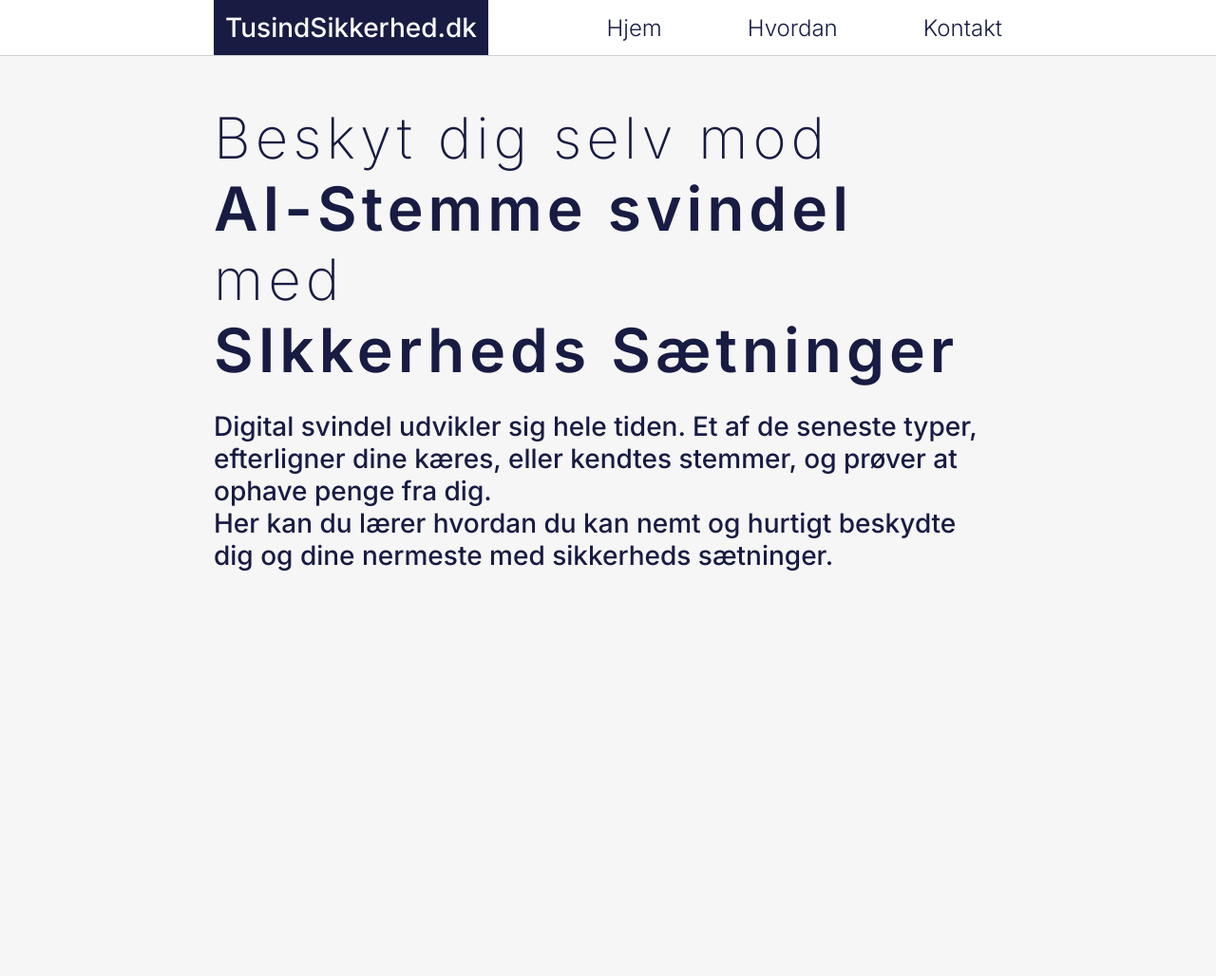
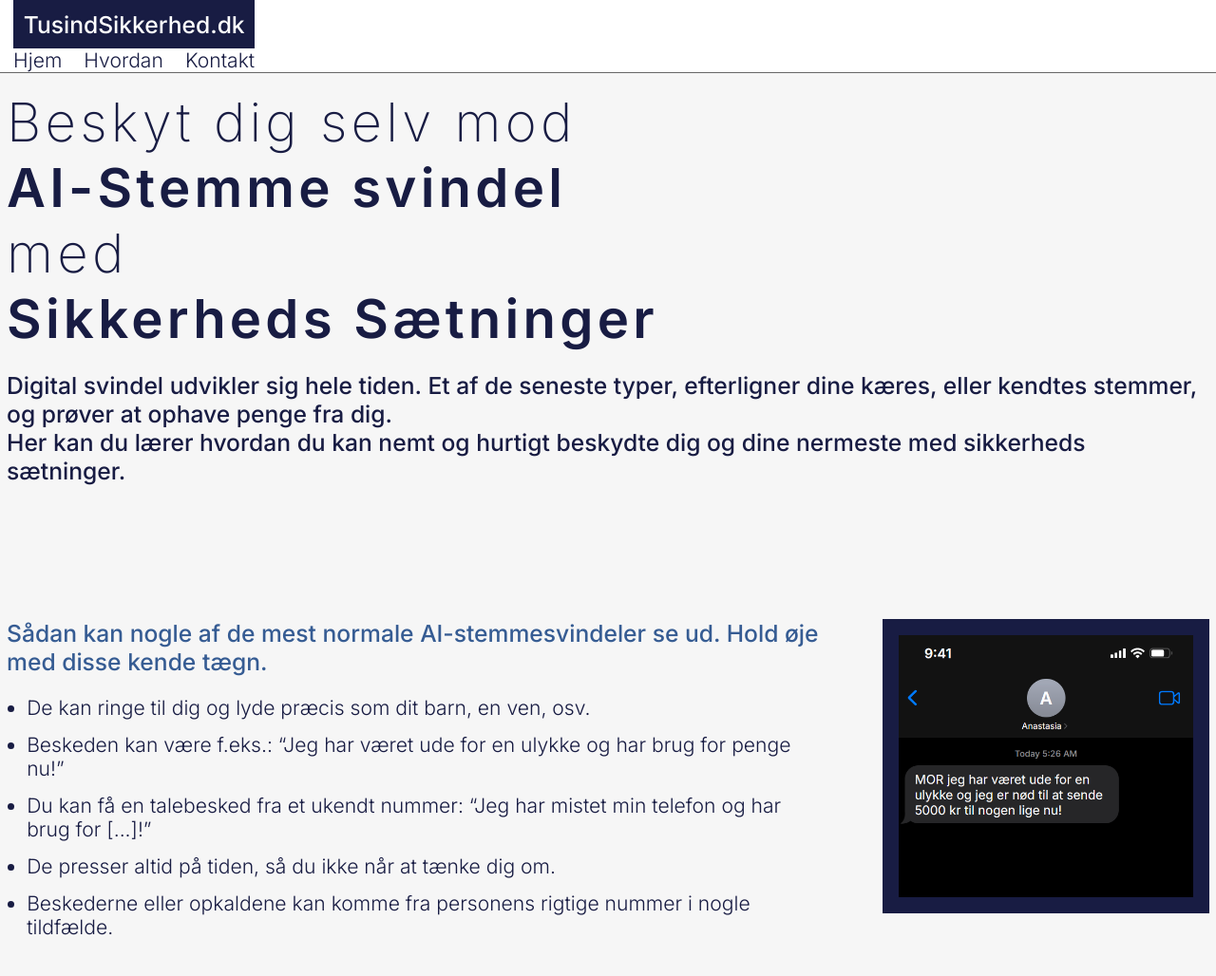
Before and after one commit to OscHIBA/proj2, a plain HTML site: page index.html in a window 1280 px wide. Shown: the whole page at 95% size. Before the commit the page ends 800 px from the top, so only its background shows below. Drawn offline with Linux system fonts and the light colour scheme.

Commit message:
worked on scaling for mobile

```diff
--- a/css/global_style.css
+++ b/css/global_style.css
@@ -1,10 +1,16 @@
 @import url('https://fonts.googleapis.com/css2?family=Inter:ital,opsz,wght@0,14..32,100..900;1,14..32,100..900&display=swap');
 
 :root{
+    --MaxPagegap: 1400px;
 
     --DarkBlue: #181C43;
+    --MediumBlue: #365C93;
     --Background1: white;
     --Background2: #F6F6F6;
+}
+
+html {
+    font-size: clamp(12px, 1.1vw, 16px);
 }
 
 * {
@@ -12,6 +18,7 @@
     color: rgb(0, 0, 0);
     font-family: "Inter", sans-serif;
     font-weight: 300;
+    box-sizing: border-box;
 
 }
 
@@ -27,34 +34,37 @@ body {
 
 h1 {
     color: var(--DarkBlue);
-    font-size: 60px;
+    font-size: 4rem;
 
     font-weight: 200;
-    letter-spacing: 5px;
+    letter-spacing: 0.3rem;
 
 }
 
 h1.bold {
     color: var(--DarkBlue);
-    font-size: 64px;
     font-weight: 600;
 }
 
 
 h2 {
     color: var(--DarkBlue);
-    font-size: 40px;
+    font-size: 2.5rem;
 
     font-weight: 200;
-    letter-spacing: 5px;
+    letter-spacing: 0.3rem;
 }
 
 h3 {
     color: var(--DarkBlue);
-    font-size: 28px;
+    font-size: 1.75rem;
 
     font-weight: 500;
-    letter-spacing: 0px;
+    letter-spacing: 0;
+}
+
+h3.blue {
+    color: var(--MediumBlue);
 }
 
 h3.white {
@@ -62,46 +72,90 @@ h3.white {
 }
 
 h4 {
-    font-size: 24px;
+    font-size: 1.5rem;
 
     font-weight: 500;
-    letter-spacing: 0px;
+    letter-spacing: 0;
 }
 
 p {
     color: var(--DarkBlue);
-    font-size: 24px;
+    font-size: 1.5rem;
     font-weight: 300;
 }
 
 p.big {
-    font-size: 28px;
+    font-size: 1.75rem;
     font-weight: 500;
-    letter-spacing: 0px;
+    letter-spacing: 0;
+}
+
+img {
+  border: 1.25rem solid var(--DarkBlue);
+  box-sizing: border-box;
+  width: 32rem;
+  max-width: 100%;
+}
+
+
+
+.container {
+    width: min(100% - 1rem, var(--MaxPagegap));
+    margin: 1.2rem auto;
+}
+
+.subcontainer {
+    margin-bottom: 10rem;
+    flex: 1;
+}
+.subcontainer div {
+    margin-bottom: 1.5rem;
+}
+
+.doublecontainer {
+    display: flex;
+    justify-content: space-between;
+    align-items: stretch;
+    gap: 4rem;
+}
+
+@media (max-width: 1000px) {
+    .doublecontainer {
+        flex-direction: column;
+        align-items: center;
+        gap: 2rem;
+    }
+
+    .doublecontainer img {
+        max-width: 100%;
+    }
+}
+
+
+
+.pointlist {
+    margin-top: 1.5rem;
+    padding-left: 1.5rem;
+}
+
+.pointlist li {
+    color: var(--DarkBlue);
+    font-size: 1.5rem;
+    margin-bottom: 1rem;
 }
 
 
 
 
-.container {
-    margin: 25px 225px;
-    flex: 1;
-}
-
-.subcontainer {
-    margin: 25px 0;
-    flex: 1;
-}
-
 
 
 .topbar {
     background-color: var(--Background1);
-    border-bottom: 1px solid #d0d0d0;
+    border-bottom: 1px solid #676767;
     display: flex;
     justify-content: space-between;
     align-items: stretch;
-    padding: 0 225px;
+    padding: 0 max(1rem, (100% - var(--MaxPagegap)) / 2);
 }
 
 
@@ -109,17 +163,20 @@ p.big {
     background-color: var(--DarkBlue);
     display: flex;
     align-items: center;
-    padding: 12px 12px;
+    align-content: left;
+    padding: 0.75rem;
 }
 
 .topbarRight {
     display: flex;
     align-items: center;
-    gap: 90px;
+    justify-content: space-between;
+    flex: 0 1 50%;
+    gap: 1.5rem;
 }
 
 .topbarRight a {
-    font-size: 24px;
+    font-size: 1.5rem;
     color: var(--DarkBlue);
     text-decoration: none;
 }
--- a/index.html
+++ b/index.html
@@ -11,34 +11,54 @@
 </head>
 <body>
     <header class="topbar">
+        <div class="topbarInner">
             <div class="topbarLeft">
                 <h3 class="white">TusindSikkerhed.dk</h3>
             </div>
 
-        <div class="topbarRight">
+            <nav class="topbarRight">
                 <a class="active" href="index.html">Hjem</a>
                 <a class="inactive" href="hvordan.html">Hvordan</a>
                 <a class="inactive" href="kontakt.html">Kontakt</a>
+            </nav>
         </div>
     </header>
 
     <div class="container">
-        <div class="subcontainer">
+        <section class="subcontainer">
+            <div>
                 <h1>Beskyt dig selv mod</h1>
                 <h1 class="bold">AI-Stemme svindel </h1>
                 <h1>med</h1>
-            <h1 class="bold">SIkkerheds Sætninger</h1>
+                <h1 class="bold">Sikkerheds Sætninger</h1>
             </div>
 
+            <div>
+                <p class="big">
+                    Digital svindel udvikler sig hele tiden. Et af de seneste typer, efterligner dine kæres, eller kendtes stemmer, og prøver at ophave penge fra dig.<br/>
+                    Her kan du lærer hvordan du kan nemt og hurtigt beskydte dig og dine nermeste med sikkerheds sætninger.
+                </p>
+            </div>
+        </section>
 
-        <div class="subcontainer">
-            <p class="big">Digital svindel udvikler sig hele tiden. Et af de seneste typer, efterligner dine kæres, eller kendtes stemmer, og prøver at ophave penge fra dig.</p>
-            <p class="big">Her kan du lærer hvordan du kan nemt og hurtigt beskydte dig og dine nermeste med sikkerheds sætninger.</p>
+        <section class="subcontainer">
+            <div class="doublecontainer" >
+                <div>
+                    <h3 class="blue">Sådan kan nogle af de mest normale AI-stemmesvindeler se ud. Hold øje med disse kende tægn.</h3>
+                    <ul class="pointlist">
+                        <li>De kan ringe til dig og lyde præcis som dit barn, en ven, osv.</li>
+                        <li>Beskeden kan være f.eks.: “Jeg har været ude for en ulykke og har brug for penge nu!”</li>
+                        <li>Du kan få en talebesked fra et ukendt nummer: “Jeg har mistet min telefon og har brug for [...]!”</li>
+                        <li>De presser altid på tiden, så du ikke når at tænke dig om.</li>
+                        <li>Beskederne eller opkaldene kan komme fra personens rigtige nummer i nogle tildfælde.</li>
+                    </ul>
                 </div>
 
-        <div class="subcontainer">
-
+                <div>
+                    <img src="images/example1.png" alt="">
                 </div>
+            </div>
+        </section>
     </div>
 </body>
 </html>
```
Also changed, not shown: images/example1.png (added). Lines whose indentation alone changed are shown as unchanged.
